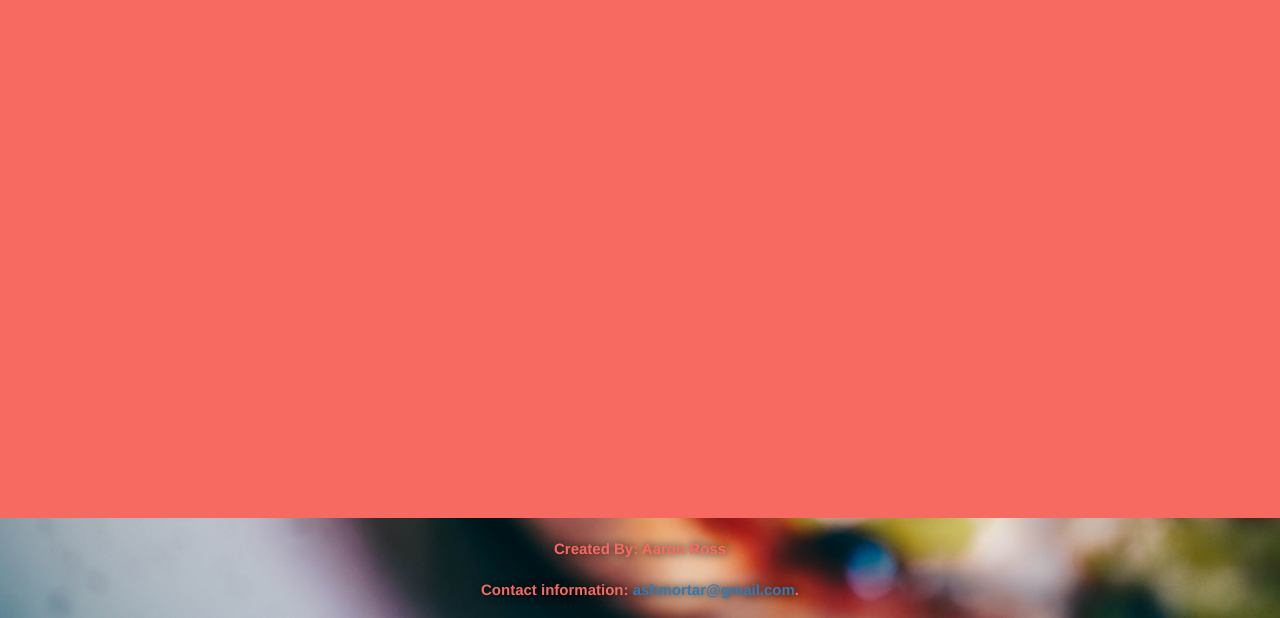
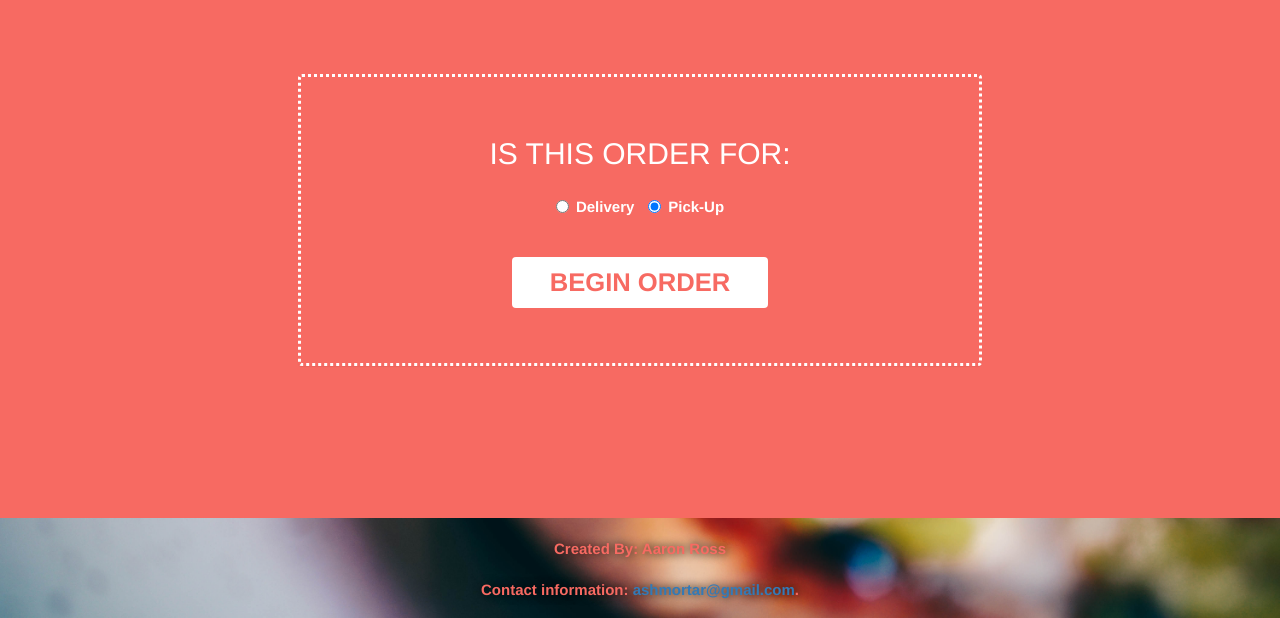
Before and after one commit to ashmortar/pizza-ordering-platform, a plain HTML site: page index.html in a window 1280 px wide. Shown: the part 182-800 px from the top of the page. Drawn offline with Linux system fonts and the light colour scheme.

Commit message:
add radio buttons to select delivery or pick up

```diff
--- a/css/styles.css
+++ b/css/styles.css
@@ -45,3 +45,28 @@ footer p {
   font-size: 15px;
   text-shadow: black 1px 0 10px;
 }
+
+.panel {
+  background-color: #f76a62;
+  color: white;
+  position: relative;
+  top: 20vw;
+  left: 20%;
+  width: 60%;
+  border: medium dotted white;;
+  padding: 40px;
+}
+
+.radio-inline {
+  font-weight: bolder;
+  font-size: 15px;
+}
+
+#begin-order {
+  background-color: white;
+  color: #f76a62;
+  margin-top: 40px;
+  font-weight: 600;
+  width: 20vw;
+  font-size: 2vw;
+}
--- a/index.html
+++ b/index.html
@@ -14,8 +14,23 @@
       <h1>ORDER PIZZA ONLINE</h1>
     </header>
     <div class="container">
-
-
+      <div class="delivery">
+        <div class="panel">
+          <div class="panel-header">
+            <h2>IS THIS ORDER FOR:</h2>
+          </div>
+          <div class="panel-body">
+            <label class="radio-inline">
+              <input type="radio" name="delivery" value="delivery" checked> Delivery
+            </label>
+            <label class="radio-inline">
+              <input type="radio" name="delivery" value="Pick-Up" checked> Pick-Up
+            </label>
+            <br>
+            <span class="btn" id="begin-order">BEGIN ORDER</span>
+          </div>
+        </div>
+      </div>
     </div>
     <footer>
       <p>Created By: Aaron Ross</p>
```
